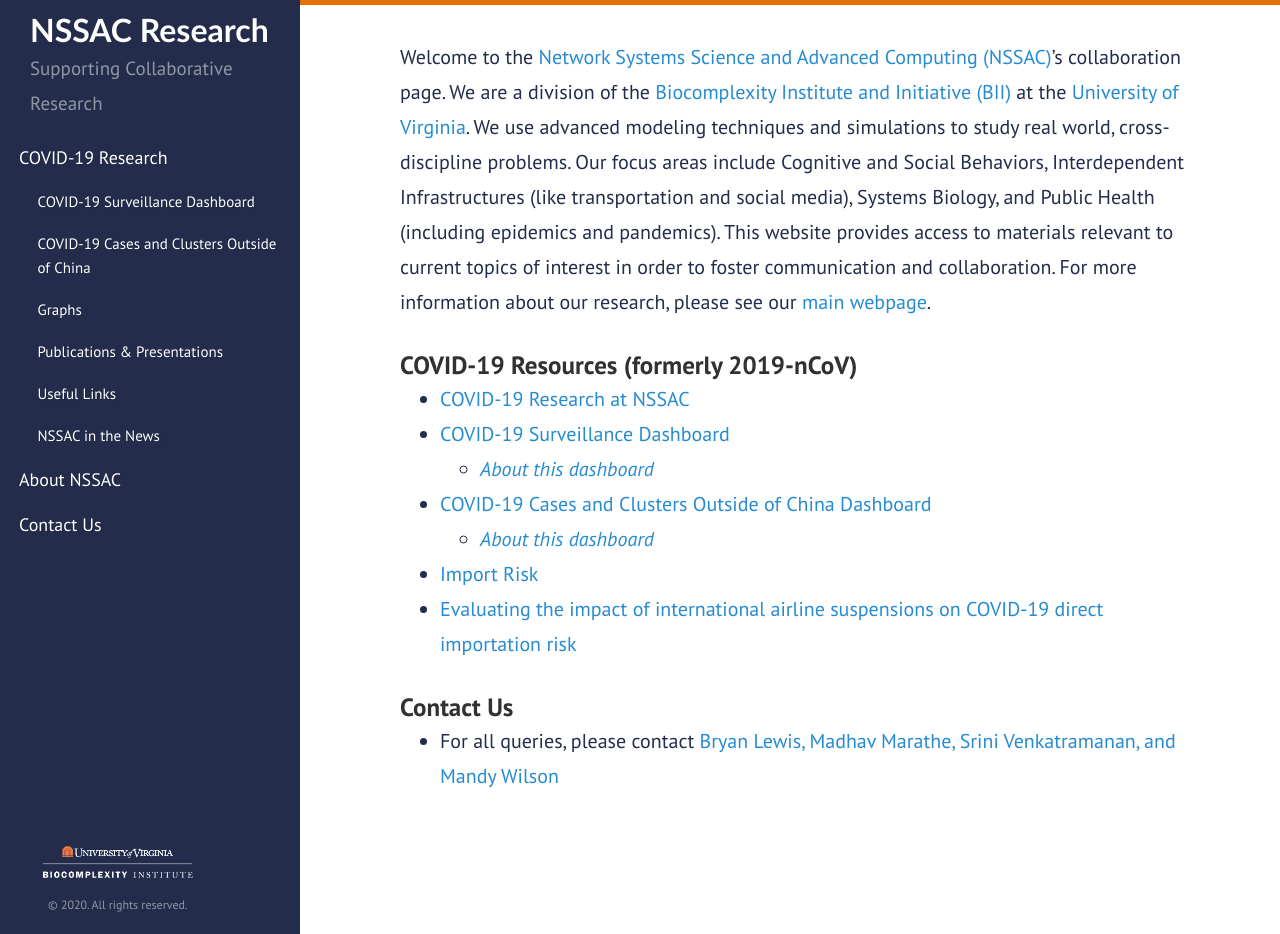
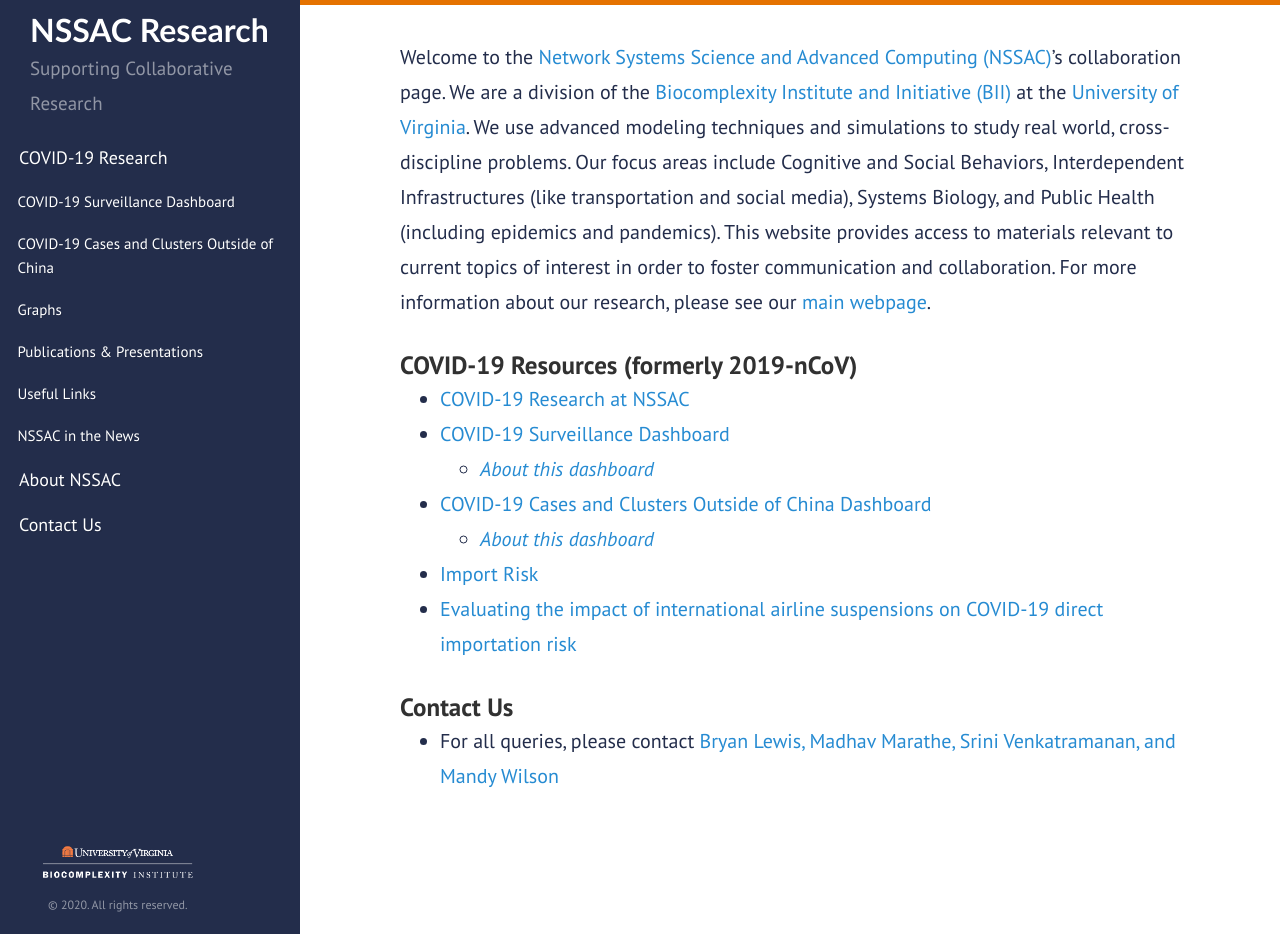
Before and after one commit to mehta-gaurav/mehta-gaurav.github.io, a Jekyll site: the page built from index.md, in a window 1280 px wide and 934 px high. Built offline with Jekyll 4.4.1, drawn with Linux system fonts in a browser that asks for light colours.

Commit message:
Update layout.css

```diff
--- a/public/css/layout.css
+++ b/public/css/layout.css
@@ -49,12 +49,14 @@
     color: white !important;
     background-color: #000033 !important;
     border-left: 7px solid #E57200 !important;
+    padding-left: 0 !important;
+
 }
 
 .sub-menu.active {
     color: white !important;
     background-color: #000033 !important;
-    border-left: 7px solid #E57200 !important;
+    border-left: 12px solid #E57200 !important;
     padding-left: 13px !important;
 }
 
@@ -117,7 +119,7 @@
 
 #menu .sub-menu {
     display: block;
-    padding-left: 20px;
+    padding-left: 25px;
     font-size: 15px;
 }
 
@@ -205,9 +207,7 @@
     }
     #menu li {
         float: none;
-/*         border-width: 0 1px 0 0;
-        border-bottom: 0.4px groove rgba(255,255,255,.5); */
-
+        padding-left: 0 !important;
     }
     #menu .sub-menu li {
         float: none;
```
